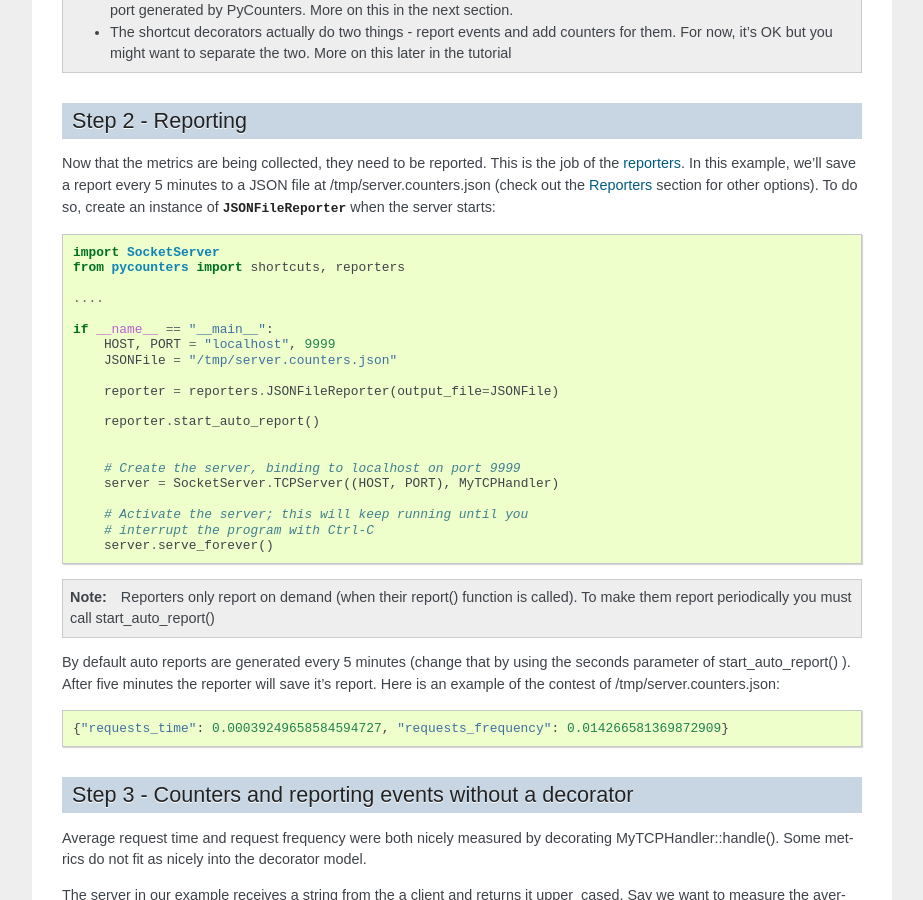
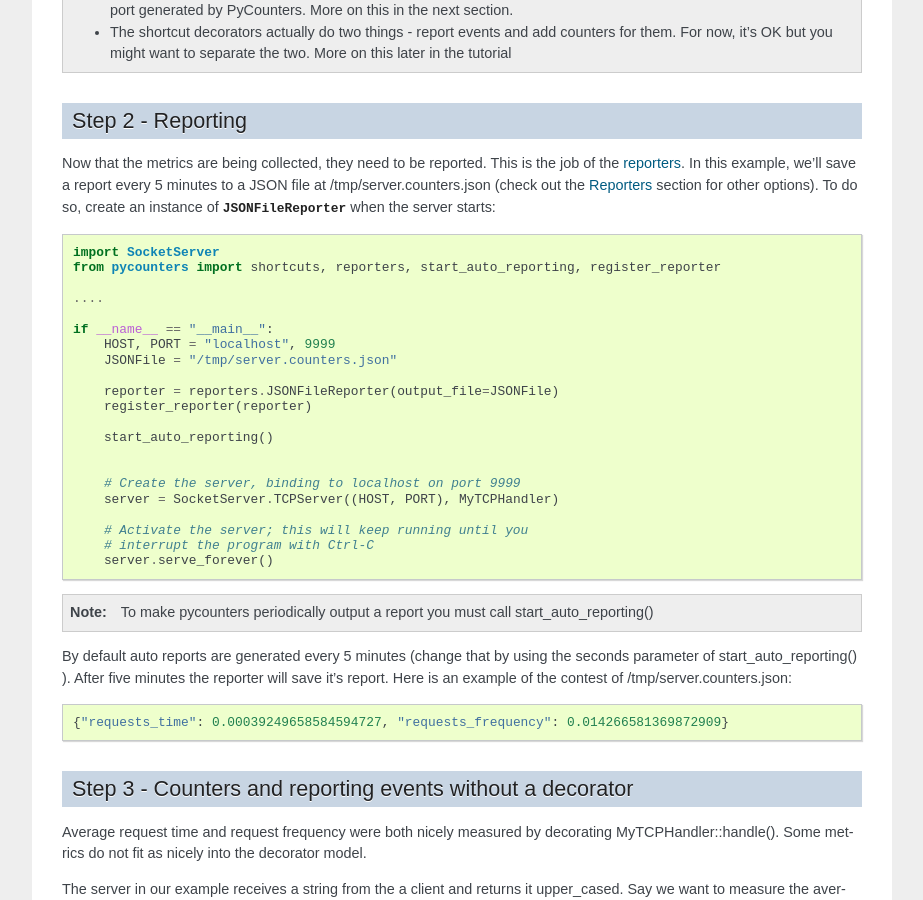
Before and after one commit to prismskylabs/pycounters, a Sphinx documentation site: the page built from docs/source/tutorial.rst, in a window 1280 px wide and 900 px high, scrolled down 1484 px. Shown: the whole window, without its empty margins (198-1121 px from the left). Built offline with Sphinx 7.4.7, drawn with Linux system fonts in a browser that asks for light colours; some of the changed text lies outside the part shown.

Commit message:
update documentation. Exposed multiprocess collecting role

```diff
--- a/docs/source/conf.py
+++ b/docs/source/conf.py
@@ -41,7 +41,7 @@
 
 # General information about the project.
 project = u'PyCounters'
-copyright = u'2011, Boaz Leskes'
+copyright = u'2012, Boaz Leskes'
 
 # The version info for the project you're documenting, acts as replacement for
 # |version| and |release|, also used in various other places throughout the
@@ -50,7 +50,7 @@
 # The short X.Y version.
 version = '0.4'
 # The full version, including alpha/beta/rc tags.
-release = '0.4beta'
+release = '0.4dev'
 
 # The language for content autogenerated by Sphinx. Refer to documentation
 # for a list of supported languages.
--- a/docs/source/index.rst
+++ b/docs/source/index.rst
@@ -79,7 +79,8 @@
     import logging
 
     reporter=pycounters.reporters.LogReporter(logging.getLogger("counters"))
-    reporter.start_auto_report(seconds=300)
+    pycounters.register_reporter(reporter)
+    pycounters.start_auto_reporting(seconds=300)
 
 Once adding this code, all the counters will periodically report their stats to a log named "counters".
 Here is an example: ::
--- a/docs/source/moving_parts.rst
+++ b/docs/source/moving_parts.rst
@@ -81,7 +81,7 @@
 will have a performance impact.
 
 At the moment PyCounters can only output to python logs and JSON files. For example, to output to logs, create
-an instance of :py:obj:`LogReporter` and turn on auto reporting (using :py:meth:`LogReporter.start_auto_report` .)
+an instance of :py:obj:`LogReporter` and turn on auto reporting (using :py:meth:`start_auto_reporting` .)
 
 
 .. _shortcuts:
--- a/docs/source/tutorial.rst
+++ b/docs/source/tutorial.rst
@@ -100,7 +100,7 @@
 To do so, create an instance of :class:`JSONFileReporter <pycounters.reporters.JSONFileReporter>` when the server starts: ::
 
     import SocketServer
-    from pycounters import shortcuts, reporters
+    from pycounters import shortcuts, reporters, start_auto_reporting, register_reporter
 
     ....
 
@@ -109,8 +109,9 @@
         JSONFile = "/tmp/server.counters.json"
 
         reporter = reporters.JSONFileReporter(output_file=JSONFile)
+        register_reporter(reporter)
 
-        reporter.start_auto_report()
+        start_auto_reporting()
 
 
         # Create the server, binding to localhost on port 9999
@@ -121,9 +122,9 @@
         server.serve_forever()
 
 .. note::
-    Reporters only report on demand (when their report() function is called). To make them report periodically you must call start_auto_report()
+    To make pycounters periodically output a report you must call start_auto_reporting()
 
-By default auto reports are generated every 5 minutes (change that by using the seconds parameter of start_auto_report() ). After five minutes
+By default auto reports are generated every 5 minutes (change that by using the seconds parameter of start_auto_reporting() ). After five minutes
 the reporter will save it's report. Here is an example of the contest of /tmp/server.counters.json: ::
 
     {"requests_time": 0.00039249658584594727, "requests_frequency": 0.014266581369872909}
@@ -220,7 +221,7 @@
 code: ::
 
     import SocketServer
-    from pycounters import shortcuts, reporters, report_value,counters, register_counter
+    from pycounters import shortcuts, reporters, report_value,counters, register_counter, start_auto_reporting, register_reporter
 
     ....
 
@@ -232,8 +233,9 @@
         register_counter(data_len_counter) # register it, so it will start processing events
 
         reporter = reporters.JSONFileReporter(output_file=JSONFile)
+        register_reporter(reporter)
 
-        reporter.start_auto_report()
+        start_auto_reporting()
 
 
         # Create the server, binding to localhost on port 9999
@@ -252,7 +254,7 @@
 `repository <https://bitbucket.org/bleskes/pycounters>`_ ): ::
 
     import SocketServer
-    from pycounters import shortcuts, reporters, register_counter, counters, report_value
+    from pycounters import shortcuts, reporters, register_counter, counters, report_value, register_reporter, start_auto_reporting
 
     class MyTCPHandler(SocketServer.BaseRequestHandler):
         """
@@ -285,8 +287,9 @@
         register_counter(data_len_counter) # register it, so it will start processing events
 
         reporter = reporters.JSONFileReporter(output_file=JSONFile)
+        register_reporter(reporter)
 
-        reporter.start_auto_report()
+        start_auto_reporting()
 
 
         # Create the server, binding to localhost on port 9999
@@ -375,6 +378,6 @@
 ones discussed before in this tutorial.
 
 PyCounters supports aggreating information from multiple running processes. To do so call
-:meth:`<pycounters.configure_multi_process_collection` on every process you want to aggregate data from. The parameters
+:meth:`pycounters.configure_multi_process_collection` on every process you want to aggregate data from. The parameters
 to this method will tell PyCounters what port to use for aggregation and, if running on multiple servers, which server
 to collect data on.
```
Also changed, not shown: docs/source/reference.rst (+11 -0 lines), src/pycounters/__init__.py (+6 -2 lines).
